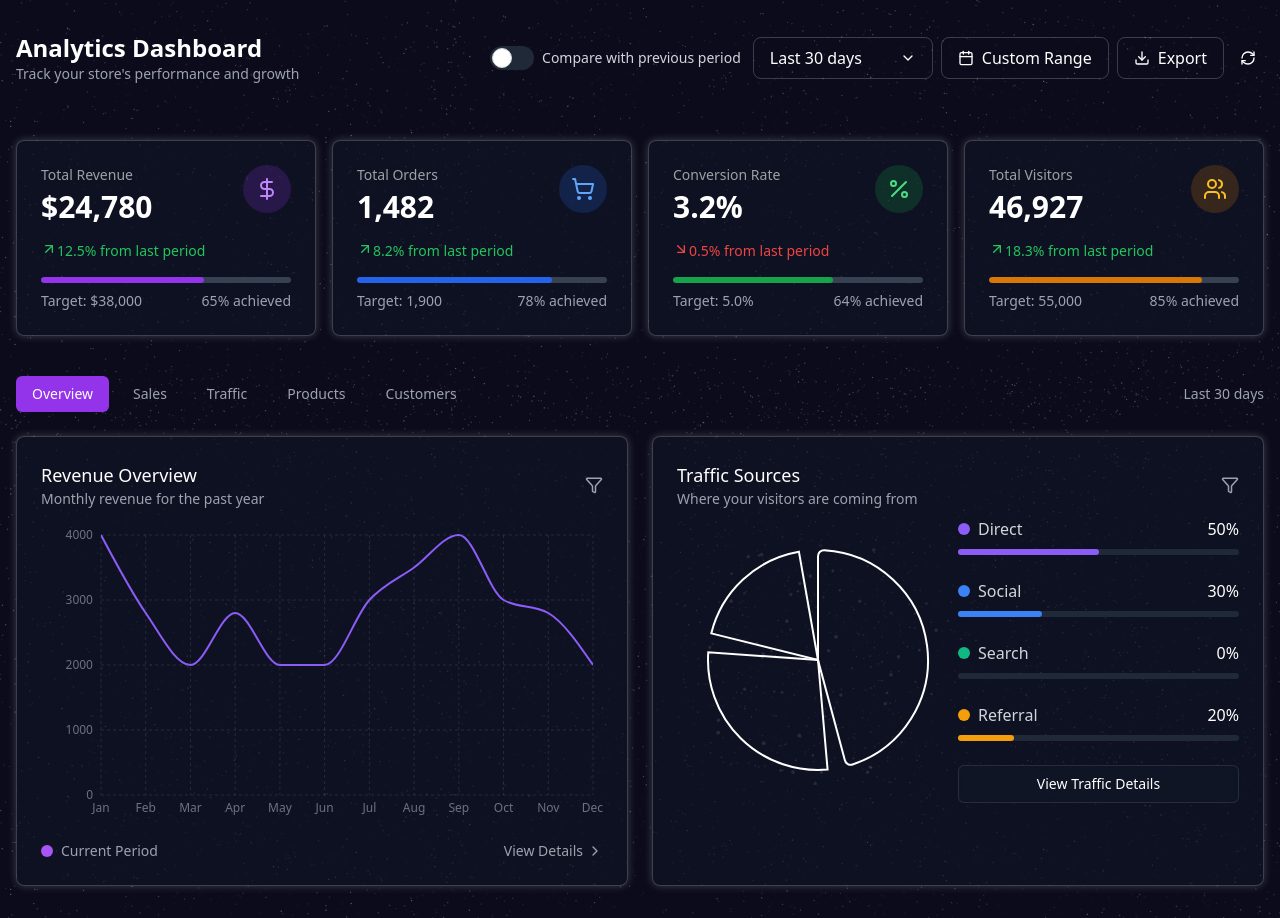
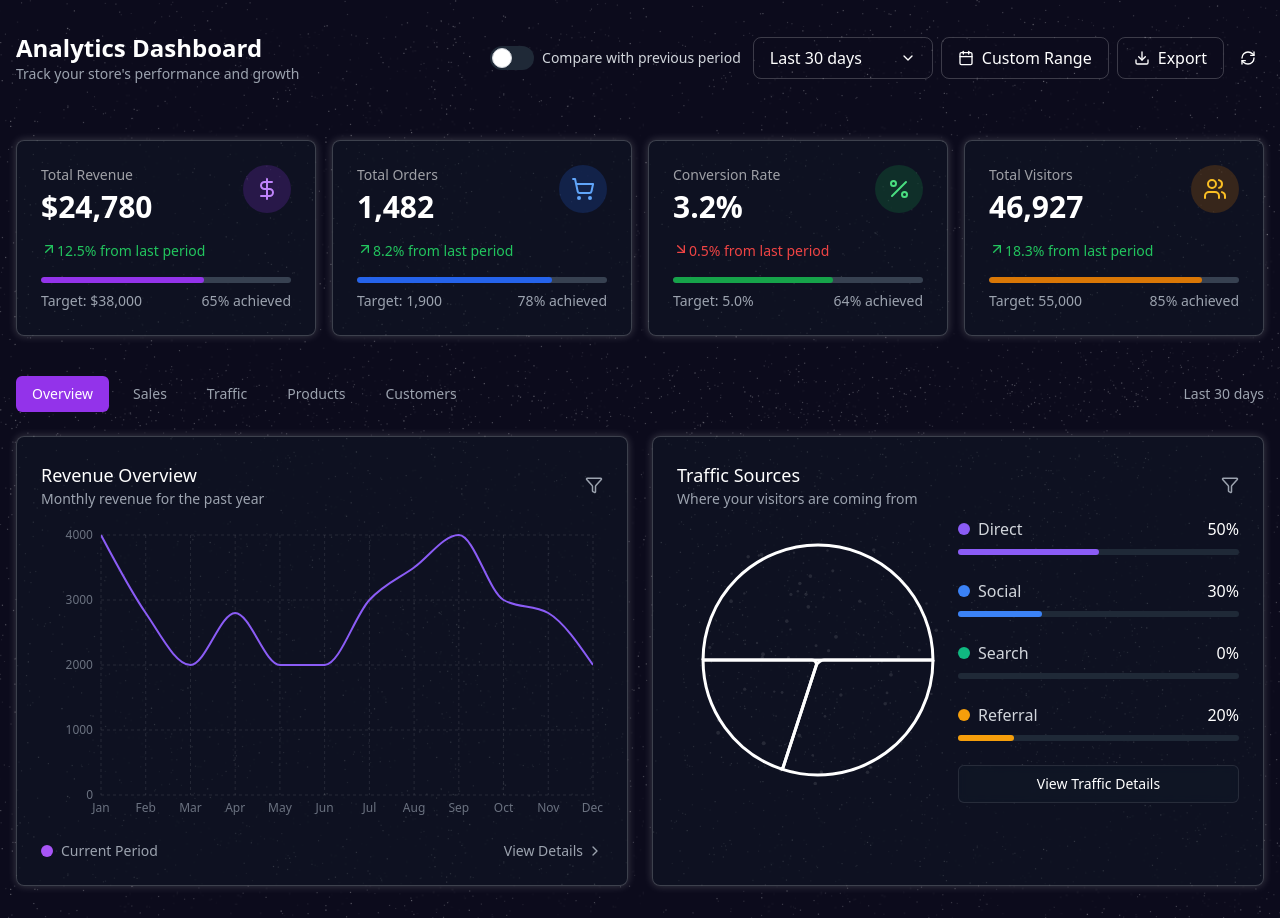
Before and after one commit to gabvega08/StarShop-Frontend, a Next.js app: page /user/analytics in a window 1280 px wide. Built offline with nearby package versions, Linux system fonts and the light colour scheme.

Commit message:
fix: modify traffic-soources file

```diff
--- a/src/components/features/analytics/components/TrafficSources.tsx
+++ b/src/components/features/analytics/components/TrafficSources.tsx
@@ -1,16 +1,17 @@
 "use client"
-import {  useRef, useEffect } from "react"
-import {  Cell, Pie, PieChart, ResponsiveContainer } from "recharts"
-import {  Filter } from "lucide-react"
+import { useRef, useEffect } from "react"
+import dynamic from 'next/dynamic'
+import { Filter } from "lucide-react"
 
-
+const Chart = dynamic(() => import('react-apexcharts'), { ssr: false })
 
 const trafficData = [
     { name: "Direct", value: 50, color: "#8B5CF6" },
     { name: "Social", value: 30, color: "#3B82F6" },
     { name: "Search", value: 0, color: "#10B981" },
     { name: "Referral", value: 20, color: "#F59E0B" },
-  ]
+]
+
 const TrafficSources = () => {
   const canvasRef = useRef<HTMLCanvasElement>(null)
   const filteredTrafficData = trafficData.filter((item) => item.value > 0)
@@ -54,6 +55,44 @@
     }
   }, [])
 
+  const chartOptions: ApexCharts.ApexOptions = {
+    chart: {
+      type: 'pie',
+      toolbar: { show: false },
+      animations: { enabled: false }
+    },
+    colors: filteredTrafficData.map(item => 'transparent'),
+    labels: filteredTrafficData.map(item => item.name),
+    dataLabels: { enabled: false },
+    stroke: {
+      show: true,
+      colors: ['#FFFFFF'],
+      width: 3,
+      dashArray: 0
+    },
+    fill: {
+      type: 'solid',
+      opacity: 0
+    },
+    plotOptions: {
+      pie: {
+        startAngle: -90,
+        endAngle: 270,
+        expandOnClick: false,
+        customScale: 1,
+        offsetX: 0,
+        offsetY: 0,
+        donut: {
+          size: '0%',
+          background: 'transparent',
+        },
+      }
+    },
+    states: {
+      hover: { filter: { type: 'none' } }
+    },
+    legend: { show: false }
+  }
 
   return (
     <div className="rounded-lg p-6 border border-white/20 shadow-[0_0_8px_rgba(255,255,255,0.2)] bg-gray-900/50">
@@ -71,40 +110,19 @@
         <div className="relative h-[250px] w-[250px] mx-auto">
           <canvas ref={canvasRef} className="absolute inset-0 w-full h-full" style={{ zIndex: 0 }} />
           <div className="absolute inset-0 w-full h-full" style={{ zIndex: 1 }}>
-            <ResponsiveContainer width="100%" height="100%">
-              <PieChart>
-                <Pie
-                  data={filteredTrafficData}
-                  cx="50%"
-                  cy="50%"
-                  innerRadius={0}
-                  outerRadius={110}
-                  startAngle={90}
-                  endAngle={-270}
-                  paddingAngle={10}
-                  dataKey="value"
-                  stroke="#FFFFFF"
-                  strokeWidth={2}
-                  fill="transparent"
-                >
-                  {filteredTrafficData.map((entry, index) => (
-                    <Cell
-                      key={`cell-${index}`}
-                      fill="transparent"
-                      stroke="#FFFFFF"
-                      strokeWidth={2}
-                      {...(index === highestValueIndex && { cornerRadius: 6 })}
-                    />
-                  ))}
-                </Pie>
-              </PieChart>
-            </ResponsiveContainer>
+            <Chart
+              type="pie"
+              width="100%"
+              height="100%"
+              options={chartOptions}
+              series={filteredTrafficData.map(item => item.value)}
+            />
           </div>
         </div>
 
         <div className="space-y-6 w-1/2">
           {trafficData.map((source, index) => (
-            <div key={source.name} className="space-y-2" id={index + crypto.randomUUID()}>
+            <div key={source.name} className="space-y-2">
               <div className="flex items-center justify-between">
                 <div className="flex items-center">
                   <div className="w-3 h-3 rounded-full mr-2" style={{ backgroundColor: source.color }}></div>
@@ -132,4 +150,5 @@
     </div>
   )
 }
-export default TrafficSources;
+
+export default TrafficSources
```
